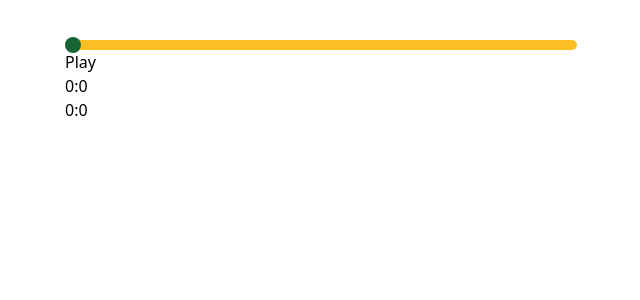
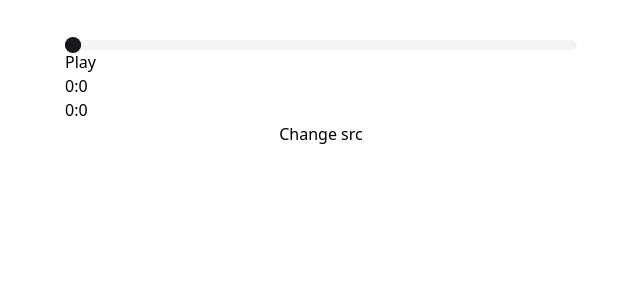
Before and after one commit to JosueRhea/headless-audioplayer, a Next.js app in the folder apps/web/: page / in a window 1280 px wide. Shown: the top 300 px of the page, without its empty margins (319-959 px from the left). Built offline with nearby package versions, Linux system fonts and the light colour scheme.

Commit message:
Chore: testing change src

```diff
--- a/apps/web/pages/index.tsx
+++ b/apps/web/pages/index.tsx
@@ -3,11 +3,15 @@ import {
   Player,
   PlayerSlider,
 } from "headless-audioplayer-react";
+import { useState } from "react";
 
 export default function Web() {
+  const [src, setSrc] = useState(
+    "https://ljinlovesongs.onrender.com/songs/639d2ccd6453443d963f4050"
+  );
   return (
     <div className="w-full flex items-center flex-col">
-      <PlayerProvider src="https://ljinlovesongs.onrender.com/songs/639d2ccd6453443d963f4050">
+      <PlayerProvider src={src}>
         <Player>
           {(context) => (
             <div className="w-full max-w-lg mt-10">
@@ -15,10 +19,6 @@ export default function Web() {
                 downloadProgress={context.downloadProgress}
                 onChange={context.onSliderChange}
                 progress={context.progress}
-                containerColor="#fbbf24"
-                progressColor="#fde68a"
-                thumbColor="#166534"
-                downloadProgressColor="#c4b5fd"
               />
               <button onClick={context.togglePlay}>
                 {context.isPlaying ? "Pause" : "Play"}
@@ -29,6 +29,18 @@ export default function Web() {
           )}
         </Player>
       </PlayerProvider>
+      <button
+        onClick={() =>
+          setSrc((prev) =>
+            prev ==
+            "https://ljinlovesongs.onrender.com/songs/639d34a56453443d963f40af"
+              ? "https://ljinlovesongs.onrender.com/songs/639d2ccd6453443d963f4050"
+              : "https://ljinlovesongs.onrender.com/songs/639d34a56453443d963f40af"
+          )
+        }
+      >
+        Change src
+      </button>
     </div>
   );
 }
```
